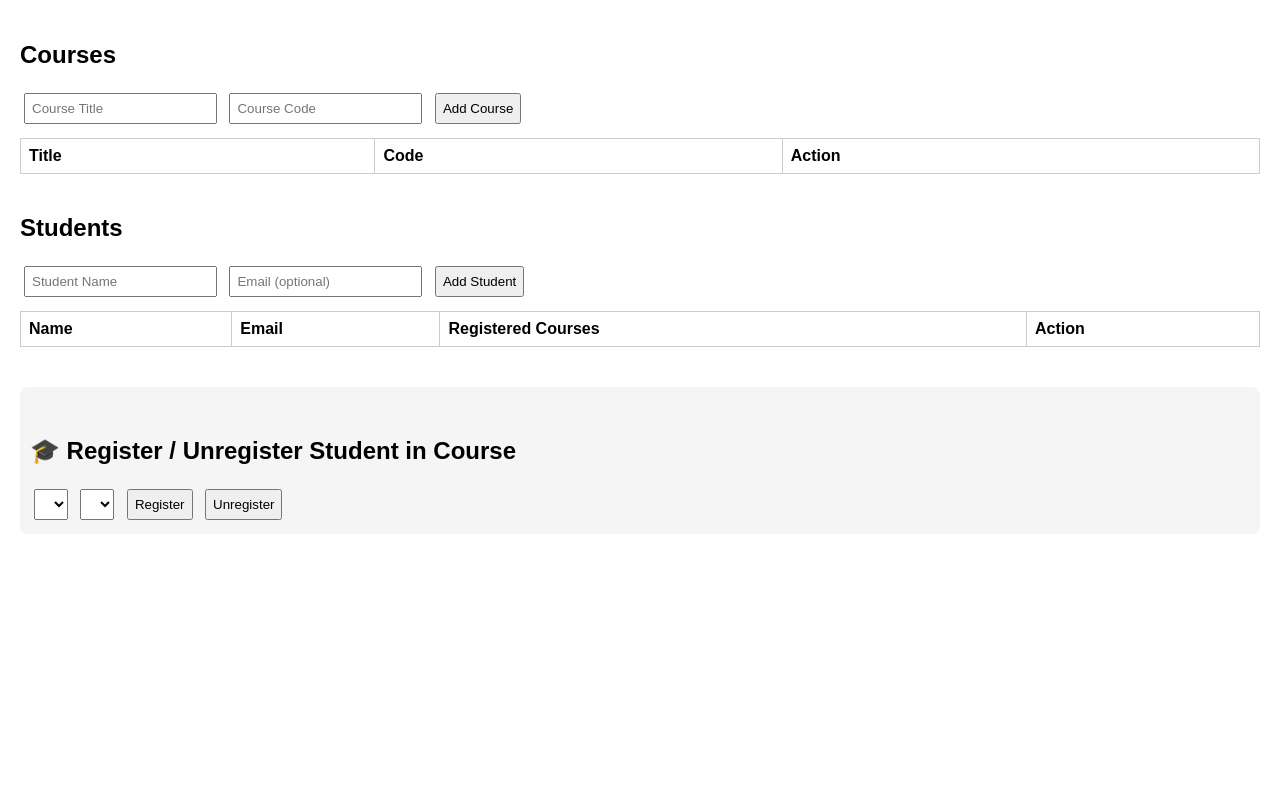
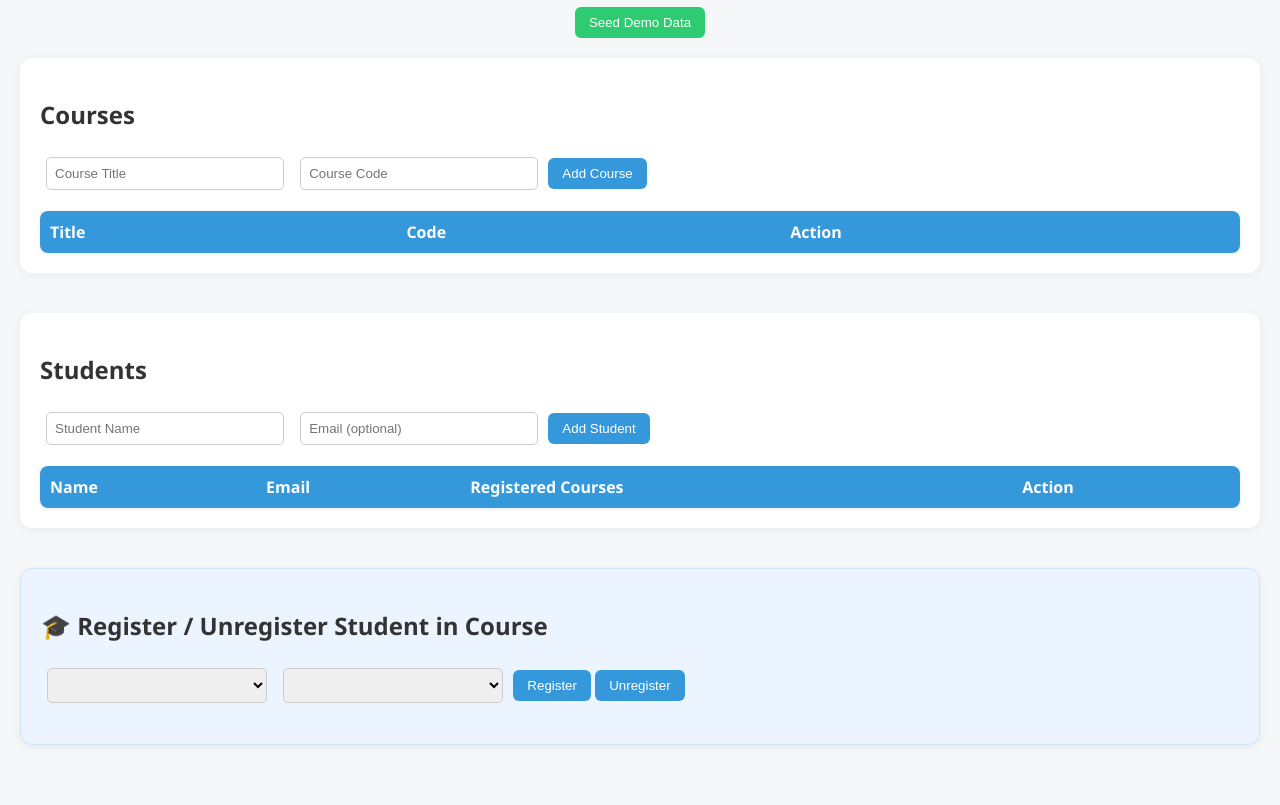
Before and after one commit to Valerieters-16/MongoAPI, a website: page docs/index.html in a window 1280 px wide. Shown: the part 107-912 px from the top of the page. Before the commit the page ends 800 px from the top, so only its background shows below. Drawn offline with Linux system fonts and the light colour scheme; no server answers.

Commit message:
NEW STYLESHEET

```diff
--- a/docs/style.css
+++ b/docs/style.css
@@ -1,9 +1,98 @@
- body { font-family: Arial, sans-serif; margin: 20px; }
-    h1 { margin-bottom: 10px; }
-    h2 { margin-top: 40px; }
-    input, select, button { padding: 6px; margin: 4px; }
-    table { border-collapse: collapse; width: 100%; margin-top: 10px; }
-    th, td { border: 1px solid #ccc; padding: 8px; text-align: left; }
-    tr:nth-child(even) { background-color: #f9f9f9; }
-    .section { margin-bottom: 40px; }
-    .enroll-section { background: #f5f5f5; padding: 10px; border-radius: 8px; }
+/* Global styles */
+body {
+  font-family: "Segoe UI", Roboto, Arial, sans-serif;
+  background-color: #f4f6f8;
+  margin: 0;
+  padding: 20px;
+  color: #333;
+}
+
+h1 {
+  text-align: center;
+  margin-bottom: 30px;
+  color: #2c3e50;
+}
+
+button {
+  background-color: #3498db;
+  color: white;
+  border: none;
+  padding: 8px 14px;
+  border-radius: 6px;
+  cursor: pointer;
+  font-weight: 500;
+  transition: background-color 0.3s ease, transform 0.2s ease;
+}
+
+button:hover {
+  background-color: #2980b9;
+  transform: translateY(-1px);
+}
+
+input, select {
+  padding: 8px;
+  margin: 6px;
+  border: 1px solid #ccc;
+  border-radius: 5px;
+  width: 220px;
+}
+
+form {
+  margin-bottom: 15px;
+}
+
+/* Table styles */
+table {
+  width: 100%;
+  border-collapse: collapse;
+  margin-top: 10px;
+  background: white;
+  border-radius: 8px;
+  overflow: hidden;
+  box-shadow: 0 1px 4px rgba(0,0,0,0.08);
+}
+
+th {
+  background-color: #3498db;
+  color: white;
+  padding: 10px;
+  text-align: left;
+}
+
+td {
+  border-bottom: 1px solid #eee;
+  padding: 10px;
+}
+
+tr:nth-child(even) {
+  background-color: #f8fbfd;
+}
+
+tr:hover {
+  background-color: #eef6fb;
+}
+
+/* Section cards */
+.section {
+  background-color: white;
+  padding: 20px;
+  border-radius: 12px;
+  box-shadow: 0 2px 8px rgba(0, 0, 0, 0.05);
+  margin-bottom: 40px;
+}
+
+.enroll-section {
+  background-color: #ecf5ff;
+  border: 1px solid #cde3ff;
+}
+
+/* Seed button on top */
+#seedBtn {
+  display: block;
+  margin: 0 auto 20px auto;
+  background-color: #2ecc71;
+}
+
+#seedBtn:hover {
+  background-color: #27ae60;
+}
```
